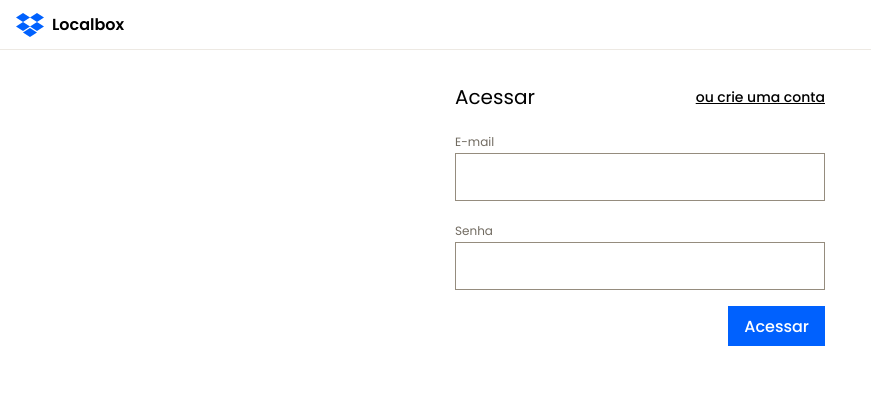
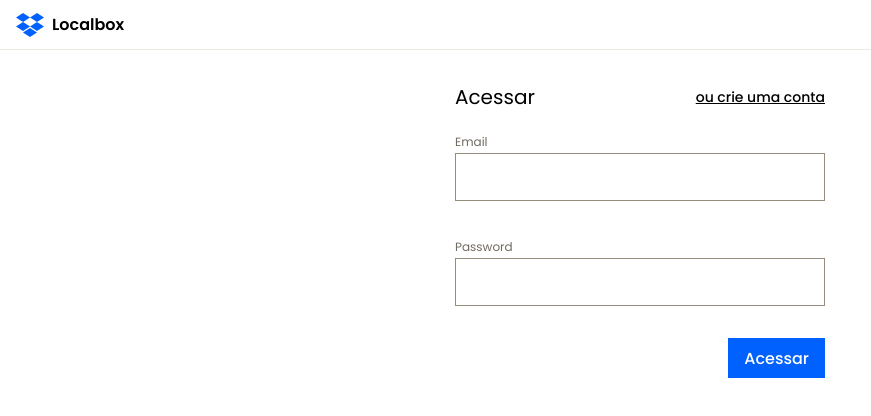
Before and after one commit to luizpaulolppa/localbox, a React (Create React App) app in the folder localbox-web/: page / in a window 1280 px wide. Shown: the top 416 px of the page, without its empty margins (0-871 px from the left). Built offline with nearby package versions, Linux system fonts and the light colour scheme.

Commit message:
add new login and rename words

```diff
--- /dev/null
+++ b/localbox-web/src/dtos/AuthResponse.ts
@@ -0,0 +1,4 @@
+export type AuthResponse = {
+  accessToken: string;
+  accessType: string;
+}
--- a/localbox-web/src/pages/Login/index.tsx
+++ b/localbox-web/src/pages/Login/index.tsx
@@ -1,35 +1,84 @@
+import { useState } from "react";
 import { useNavigate } from "react-router-dom";
 import Button from "../../components/Button";
 import Header from "../../components/Header";
+import Input from "../../components/Input";
+import { useToast } from "../../hooks/Toast";
+import { auth } from "../../service/api";
 
 import * as S from './styles'
 
 const Login = () => {
   const navigate = useNavigate()
+  const { showError } = useToast()
+  const [email, setEmail] = useState('')
+  const [password, setPassword] = useState('')
 
   function handleNewUser() {
     navigate('/new')
   }
 
-  function handleGoHome(event: any) {
+  function handleValidation(): boolean {
+    let isValid = true
+
+    const emailCleaned = email.trim()
+    if (!emailCleaned) {
+      isValid = false
+      showError('Email is required')
+    }
+
+    const passCleaned = password.trim()
+    if (!passCleaned) {
+      isValid = false
+      showError('Password is required')
+    }
+
+    return isValid
+  }
+
+  async function handleLogin(event: any) {
     event.preventDefault()
-    localStorage.setItem('@isSignedIn', 'true')
-    navigate('/home')
+    try {
+      if (!handleValidation()) return;
+      const emailCleaned = email.trim()
+      const passCleaned = password.trim()
+      const response = await auth(emailCleaned, passCleaned)
+      if (response.status !== 200) {
+        showError('Email or Password is invalid')
+        return
+      }
+      localStorage.setItem('@isSignedIn', 'true')
+      localStorage.setItem('@accessToken', response.data.accessToken)
+      localStorage.setItem('@accessType', response.data.accessType)
+      navigate('/home')
+    } catch (error) {
+      showError('Email or Password is invalid')
+    }
   }
 
   return (
     <>
       <Header hiddenUserArea />
       <S.Body>
-        <S.Form onSubmit={handleGoHome}>
+        <S.Form onSubmit={handleLogin}>
           <S.ContainerTitle>
             <h1>Acessar</h1>
             <S.CreateAccountText onClick={handleNewUser}>ou crie uma conta</S.CreateAccountText>
           </S.ContainerTitle>
-          <label htmlFor="">E-mail</label>
-          <input type="email" />
-          <label htmlFor="">Senha</label>
-          <input type="password" />
+          <label htmlFor="email">Email</label>
+          <Input
+            name="email"
+            type="email"
+            onChange={setEmail}
+            value={email}
+            maxLength={50} />
+          <label htmlFor="password">Password</label>
+          <Input
+            name="password"
+            type="password"
+            onChange={setPassword}
+            value={password}
+            maxLength={100} />
           <S.ContainerBtn>
             <Button>
               <p>Acessar</p>
--- a/localbox-web/src/pages/NewUser/index.tsx
+++ b/localbox-web/src/pages/NewUser/index.tsx
@@ -83,14 +83,14 @@ const NewUser = () => {
             value={name}
             maxLength={50}
             errorMessage="" />
-          <label htmlFor="email">E-mail</label>
+          <label htmlFor="email">Email</label>
           <Input
             name="email"
             type="email"
             onChange={setEmail}
             value={email}
             maxLength={50} />
-          <label htmlFor="password">Senha</label>
+          <label htmlFor="password">Password</label>
           <Input
             name="password"
             type="password"
--- a/localbox-web/src/service/api.ts
+++ b/localbox-web/src/service/api.ts
@@ -1,10 +1,15 @@
 import axios from 'axios';
+import { AuthResponse } from '../dtos/AuthResponse';
 import { CreateUser } from '../dtos/CreateUser';
 
 const api = axios.create({
   baseURL: 'http://localhost:3001/api'
 })
 
+export async function auth(email: string, password: string) {
+  return api.post<AuthResponse>('/auth', { email, password })
+}
+
 export async function createUser(user: CreateUser) {
   return api.post('/users', user)
 }
```
